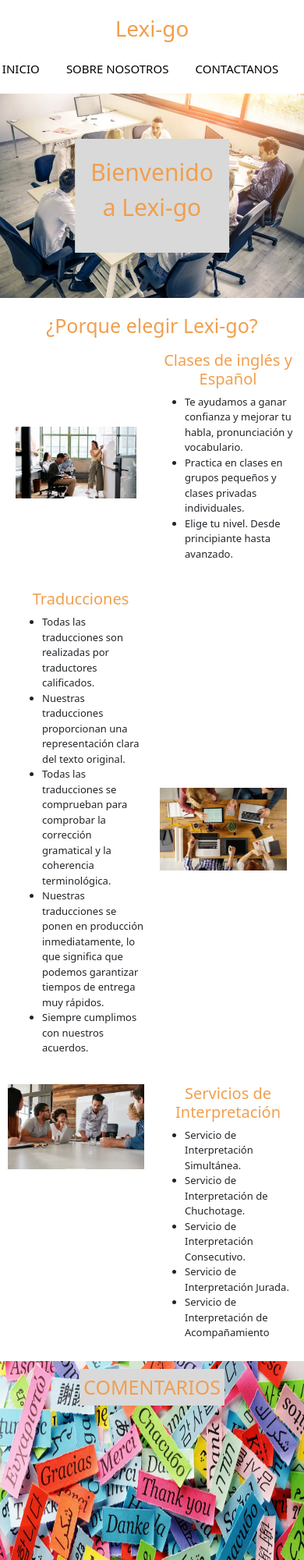
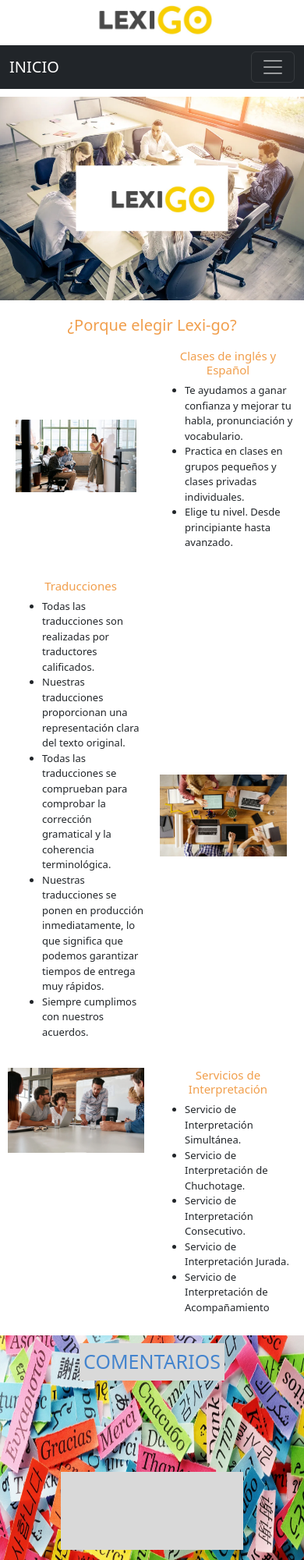
Before and after one commit to MarcosMolmedo/Lexi-go, a plain HTML site: page index.html/index.html in a window 390 px wide. Shown: the top 2000 px of the page at 78% size. Drawn offline with nearby package versions, Linux system fonts and the light colour scheme.

Commit message:
se remplaza codigo, por codigo de boostrap para hacer la web mobile

```diff
--- a/index.html/index.html
+++ b/index.html/index.html
@@ -8,24 +8,43 @@
     <title>Lexi-go</title>
     <link href="https://cdn.jsdelivr.net/npm/bootstrap@5.3.2/dist/css/bootstrap.min.css" rel="stylesheet" integrity="sha384-T3c6CoIi6uLrA9TneNEoa7RxnatzjcDSCmG1MXxSR1GAsXEV/Dwwykc2MPK8M2HN" crossorigin="anonymous">
     <link rel="stylesheet" href="style.css">
-
+    <link rel="shortcut icon" href="imagenes/icon lexi-go.jpeg">
+    <script src="main.js"></script>
 </head>
 <body>
-<div class="titulo-de-la-web"><h1>Lexi-go</h1></div>
-<div class="header">
-    <a class="..." href="#home">INICIO</a>
-    <a href="...">SOBRE NOSOTROS</a>
-    <a href="...">CONTACTANOS</a>
-  </div>
-  <div class="imagenportada">
-    <img src="imagenes/portada Lexi-go.png" alt="foto de portada" style="height: auto; max-height: 450px;">
+<div class="titulo-de-la-web">
+    <img src="imagenes/logo lexi-go recortado.jpeg" alt="foto de logo" style="height: auto;">
+</div>
+<nav class="navbar navbar-expand-lg navbar-dark bg-dark">
+    <div class="container-fluid">
+      <a class="navbar-brand" href="#">INICIO</a>
+      <button class="navbar-toggler" type="button" data-bs-toggle="collapse" data-bs-target="#navbarNavDarkDropdown" aria-controls="navbarNavDarkDropdown" aria-expanded="false" aria-label="Toggle navigation">
+        <span class="navbar-toggler-icon"></span>
+      </button>
+      <div class="collapse navbar-collapse" id="navbarNavDarkDropdown">
+        <ul class="navbar-nav">
+          <li class="nav-item dropdown">
+            <button class="btn btn-dark dropdown-toggle" data-bs-toggle="dropdown" aria-expanded="false">
+
+            </button>
+            <ul class="dropdown-menu dropdown-menu-dark">
+              <li><a class="dropdown-item" href="#">SOBRE NOSOTROS</a></li>
+              <li><a class="dropdown-item" href="#">CONTACTO</a></li>
+              <li><a class="dropdown-item" href="#">COTIZACIONES</a></li>
+            </ul>
+          </li>
+        </ul>
+      </div>
+    </div>
+  </nav>
+  <div class="imagenportada text-center position-relative">
+    <img src="imagenes/portada Lexi-go.png" alt="foto de portada" class="img-fluid" style="max-height: 450px;">
     <div class="rectangulo-blanco">
-        <div class="texto-rectangulo">
-            <p>Bienvenido a Lexi-go</p>
+        <div class="imagen-rectangulo">
+         <img src="imagenes/logo lexi-go recortado.jpeg" alt="Lexi-go logo" class="img-fluid imagendetrodelrectangulo">
         </div>
     </div>
 </div>
-
 <div class="subtitulos"><h2>¿Porque elegir Lexi-go?</h2></div>
 
 <div class="bloque-clases">
@@ -80,10 +99,17 @@
        </div>
     </div>
 </div>
+
 <div class="imagengracias">
     <div class="comentarios">COMENTARIOS</div>
     <img src="imagenes/index lexi-go gracias.png" alt="foto de portada">
+    <div class="rectangulo-texto-gracias">
+        <p id="texto-cambiante-gracias"></p>
+    </div>
 </div>
+
+
+<script src="main.js"></script>
 <script src="https://cdn.jsdelivr.net/npm/bootstrap@5.3.1/dist/js/bootstrap.bundle.min.js" integrity="sha384-HwwvtgBNo3bZJJLYd8oVXjrBZt8cqVSpeBNS5n7C8IVInixGAoxmnlMuBnhbgrkm" crossorigin="anonymous"></script>
 </body>
 </html>
--- /dev/null
+++ b/index.html/main.js
@@ -0,0 +1,20 @@
+// Array de textos para cambiar dentro de la imagen gracias
+const textosGracias = [
+    " Lexi -go, es una empresa de traducción con mucho compromiso con entrega rápida y precios razonables. Kilimo",
+    "Empresa muy seria y profesional. Rapidez y seriedad. Realizan una labor práctica y segura y con validez judicial. Ojalá hubiese muchas empresas trabajando con este interés y atención al cliente.",
+    "La mejor atención al cliente para traducción. El equipo ayuda mucho. Se aseguran de que obtengas lo que necesitas con tiempos y costos razonables. Sus traductores son buenos y saben hacer su trabajo muy bien. Luis Grosembacher Inventigador de CONICEF",
+    "Yohana ofreció un excelente servicio me ayudo a traducir mis documentos en menos de 48 horas y con respuestas inmediatas.",
+    "¡Altamente recomendables! Lexi-go tradujo documentos personales a un precio muy razonable y las entregas fueron sumamente rápidas. El servicio al cliente también es sobresaliente. Cada uno de mis correos electrónicos fue respondido en tiempo récord. Sin dudas, los contrataría otra vez.",
+    "«La mejor academia de inglés, clases divertidas, amenas y con mucho aprendizaje, Yohana es una gran profesional.»",
+];
+
+let currentIndexGracias = 0;
+
+// Función para cambiar el texto
+function cambiarTextoGracias() {
+    document.getElementById("texto-cambiante-gracias").textContent = textosGracias[currentIndexGracias];
+    currentIndexGracias = (currentIndexGracias + 1) % textosGracias.length;
+}
+
+// Cambia el texto automáticamente cada 10 segundos
+setInterval(cambiarTextoGracias, 10000);
--- a/index.html/style.css
+++ b/index.html/style.css
@@ -1,24 +1,18 @@
 /*estilo tituto de la web*/
 .titulo-de-la-web {
-    font-size: 25px;
-   text-align: center;
-   color: rgb(241, 159, 77);
-   padding-top: 20px;
+max-width: 170px;
+display: block;
+margin: auto;
 }
+/* Estilos adicionales para el fondo del header y colores */
 
-/*estilo header*/
-.header {
-    text-align: center;
-    padding-top: 15px;
-    padding-bottom: 20px;
 
-}
-.header a {
-    margin-right: 30px; /* Agrega un margen de 20px a la derecha de cada enlace */
-    text-decoration: none;
-    color: black;
-    font-size: 15px;
-  }
+.navbar {
+    /* Añade estilos personalizados a tu barra de navegación */
+    margin-bottom: 10px;
+    margin-top: 10px;
+        }
+
 /*estilo al primer bloque de codigo sobre clases*/
 .bloque-clases {
     display: flex;
@@ -88,7 +82,6 @@ img {
 }
 
 /*estilo imagen principal del index*/
-/* Estilo para el contenedor de la imagen */
 .imagenportada {
     position: relative;
 }
@@ -101,50 +94,29 @@ img {
 
 /* Estilo para el rectángulo blanco y el texto */
 .rectangulo-blanco {
-    background-color: rgb(217, 217, 217); /* Fondo blanco */
-    padding: 20px; /* Relleno interior de 20px */
-    position: absolute; /* Posición absoluta en relación con el contenedor padre (.imagenportada) */
-    top: 50%; /* En el centro vertical */
-    left: 50%; /* En el centro horizontal */
-    transform: translate(-50%, -50%); /* Ajusta el centro del rectángulo al centro del contenedor */
-    text-align: center; /* Centra el texto horizontalmente */
+    background-color: white;
+    padding: 20px;
+    position: absolute;
+    top: 50%;
+    left: 50%;
+    transform: translate(-50%, -50%);
+    text-align: center;
 }
-.texto-rectangulo {
-    color: rgb(241, 159, 77);
-font-size: 30px;
+
+/* Estilo para la imagen dentro del rectángulo */
+.imagen-rectangulo img {
+    width: 300px;
+    height: auto;
+    margin-left: 10px;
 
 }
 
-/*imagen gracias, donde van a estar las recomendaciones de los clientes*/
-
-.imagengracias img {
-    width: 100%; /* La imagen ocupa el 100% del ancho del contenedor */
-    height: 450px;
-    padding-bottom: 45px;
-
-}
-
-/* Estilo para el contenedor de la imagen y los comentarios */
+/* Estilo para el contenedor de la imagen gracias y los comentarios */
 .imagengracias {
     position: relative;
     width: 100%; /* La imagen ocupa el 100% del ancho del contenedor */
     height: 450px;
 }
-
-
-/* Estilo para la palabra "Comentarios" */
-.comentarios {
-    font-size: 25px;
-    color: rgb(241, 159, 77);
-    position: absolute;
-    top: 10px; /* Ajusta la distancia superior según tus preferencias */
-    left: 50%; /* Centra horizontalmente dentro del contenedor */
-    transform: translateX(-50%); /* Ajusta el centro de la palabra */
-    background: rgba(217, 217, 217); /* Fondo blanco semi-transparente */
-    padding: 5px;
-
-}
-
 /*subtitulos*/
 .subtitulos {
     padding-top: 20px;
@@ -165,5 +137,37 @@ color: rgb(241, 159, 77);
     font-size: 13px;
 }
 
-h2 { font-size: 25px;}
-h3 { font-size: 20px;}
+h2 { font-size: 20px;}
+h3 { font-size: 15px;}
+
+/*estilo imagen y rectangulo de imagen gracias */
+.imagengracias img {
+    width: 100%; /* La imagen ocupa el 100% del ancho del contenedor */
+    height: 450px;
+    padding-bottom: 45px;
+
+}
+
+.rectangulo-texto-gracias {
+    position: absolute;
+    background-color: rgb(217, 217, 217);
+    width: 60%; /* El ancho del rectángulo */
+    height: 100px; /* Altura del rectángulo */
+    text-align: center; /* Centrar el texto horizontalmente */
+    color: rgb(68, 132, 206); /* Color del texto */
+    top: 50%; /* Centrar verticalmente */
+    left: 50%; /* Centrar horizontalmente */
+    transform: translate(-50%, -50%); /* Alinear al centro */
+}
+/* Estilo para la palabra "Comentarios" */
+.comentarios {
+    font-size: 25px;
+    color: rgb(68, 132, 206);
+    position: absolute;
+    top: 10px; /* Ajusta la distancia superior según tus preferencias */
+    left: 50%; /* Centra horizontalmente dentro del contenedor */
+    transform: translateX(-50%); /* Ajusta el centro de la palabra */
+    background: rgba(217, 217, 217); /* Fondo blanco semi-transparente */
+    padding: 5px;
+
+}
```
Also changed, not shown: index.html/imagenes/icon lexi-go.jpeg (added), index.html/imagenes/logo lexi-go recortado.jpeg (added), index.html/imagenes/logo lexi-go.png (added).
